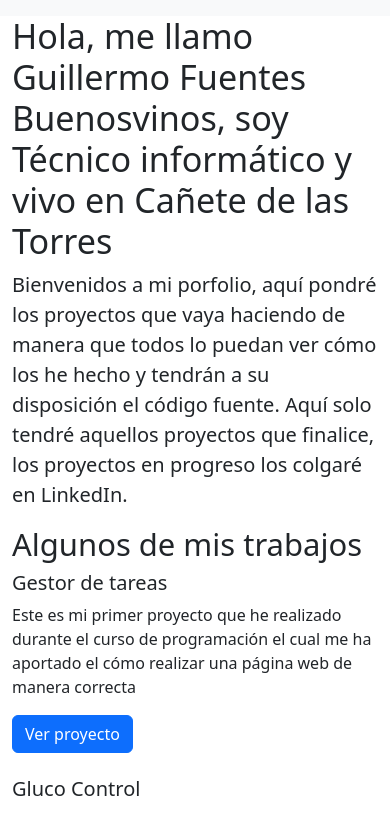
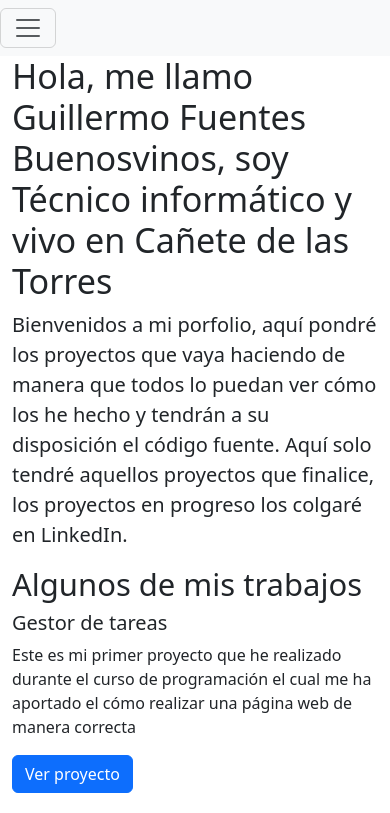
Before and after one commit to guigamer666/Porfolio, an Angular app: page /home in a window 390 px wide. Shown: the top 813 px of the page. Built offline with nearby package versions, Linux system fonts and the light colour scheme.

Commit message:
navbar responsive

```diff
--- a/src/app/navbar/navbar.component.html
+++ b/src/app/navbar/navbar.component.html
@@ -1,5 +1,9 @@
 <nav class="navbar navbar-expand-lg bg-body-tertiary">
   <div class="container-fluid">
+    <button class="navbar-toggler" type="button" data-bs-toggle="collapse" data-bs-target="#navbarSupportedContent"
+      aria-controls="navbarSupportedContent" aria-expanded="false" aria-label="Toggle navigation">
+      <span class="navbar-toggler-icon"></span>
+    </button>
 
     <div class="collapse navbar-collapse" id="navbarSupportedContent">
       <ul class="navbar-nav me-auto mb-2 mb-lg-0">
@@ -19,22 +23,9 @@
             <li><a class="dropdown-item" routerLink="gestorCitas">Gestor Citas</a></li>
             <li><a class="dropdown-item" routerLink="gestorinventario">Gestor inventario</a></li>
             <li><a class="dropdown-item" routerLink="introASP">Introduccion ASP</a></li>
-
-
-            <!-- <li>
-              <hr class="dropdown-divider">
-            </li>
-            <li><a class="dropdown-item" href="#">Something else here</a></li>  -->
           </ul>
         </li>
-        <!-- <li class="nav-item">
-          <a class="nav-link disabled" aria-disabled="true">Disabled</a>
-        </li> -->
       </ul>
-      <!-- <form class="d-flex" role="search">
-        <input class="form-control me-2" type="search" placeholder="Search" aria-label="Search">
-        <button class="btn btn-outline-success" type="submit">Search</button>
-      </form> -->
     </div>
   </div>
 </nav>
```
